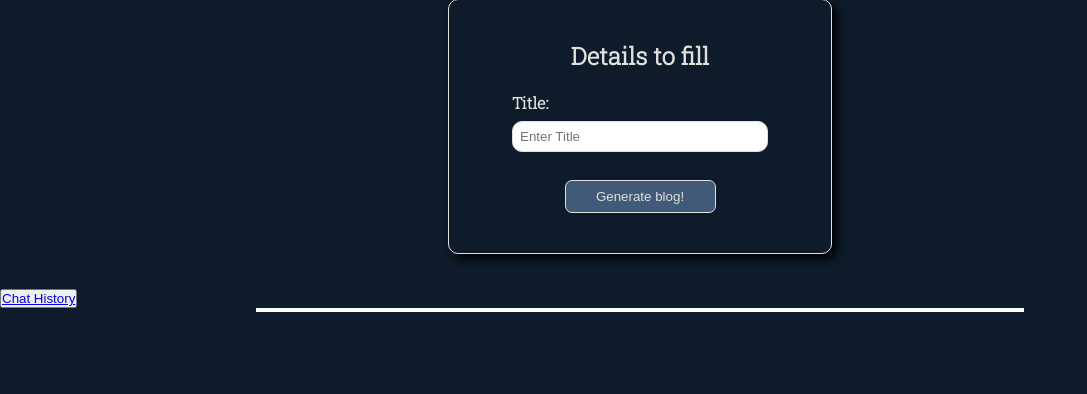
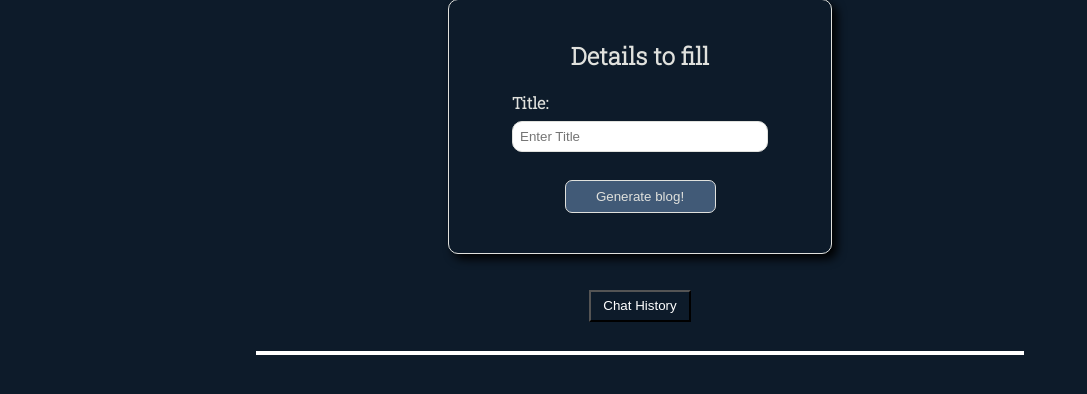
Before and after one commit to Apil120/Project_BCA, a FastAPI app: page / in a window 1280 px wide. Shown: the part 228-622 px from the top of the page, without its empty margins (0-1087 px from the left). Run offline with FastAPI, Linux system fonts and the light colour scheme.

Commit message:
Update style.css

```diff
--- a/static/style.css
+++ b/static/style.css
@@ -198,3 +198,23 @@ body,html{
     text-wrap: wrap;
 
 }
+.chat{
+    text-align: center;
+    display: flex;
+    align-items: center;
+    justify-content: center;
+    padding: 4px;
+    background-color: #0D1B2A;
+    margin-bottom: 2vw;
+}
+.chat>button{
+    padding:  0.5vw 1vw;
+    color: #FFFFFF;
+    background-color: #0D1B2A;
+
+}
+.chat>button a{
+    text-decoration: none;
+    color: white;
+    background-color: #0D1B2A;
+}
```
